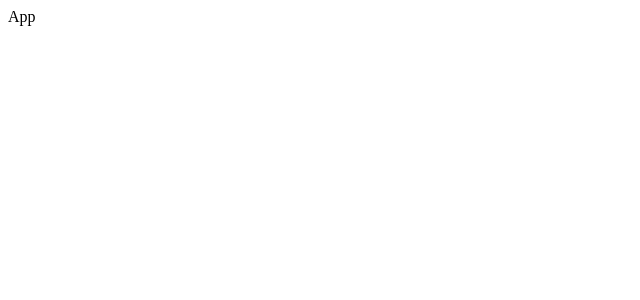
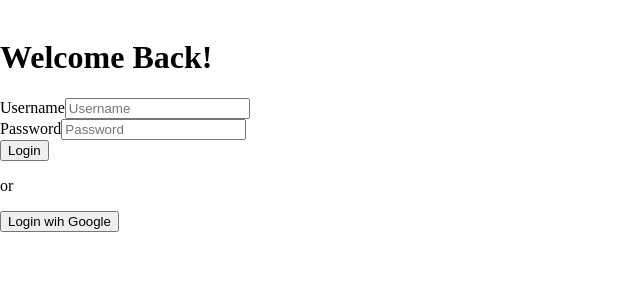
Before and after one commit to Umit-Ulusoy/BookConnect, a React (Vite) app in the folder client/: page / in a window 1280 px wide. Shown: the top 300 px of the page, without its empty margins (0-640 px from the left). Built offline with nearby package versions, Linux system fonts and the light colour scheme.

Commit message:
Add login page layout

```diff
--- a/client/src/App.jsx
+++ b/client/src/App.jsx
@@ -1,9 +1,14 @@
-import React from 'react'
+import React from "react";
+import Login from "./pages/Login";
 
-const App = () => {
+function App() {
   return (
-    <div>App</div>
-  )
+    <div>
+      <Login />
+    </div>
+
+
+  );
 }
 
-export default App
+export default App;
--- a/client/src/index.css
+++ b/client/src/index.css
@@ -0,0 +1,5 @@
+body{
+    margin: 0;
+    padding: 0;
+    box-sizing: border-box;
+}
--- /dev/null
+++ b/client/src/pages/Login.jsx
@@ -0,0 +1,36 @@
+
+const Login = () => {
+  return (
+    <div className="login-container" style={{width:"100vw", height:"100vh"}}>
+         <img />
+          <div>
+          <h1>Welcome Back!</h1>
+            <label htmlFor="username">Username</label>
+            <input
+              type="text"
+              id="username"
+              placeholder="Username"
+              aria-label="Username"
+            />
+          </div>
+          <div>
+            <label htmlFor="password">Password</label>
+            <input
+              type="password"
+              id="password"
+              placeholder="Password"
+              aria-label="Password"
+            />
+          </div>
+          <div>
+          <button aria-label="Login">
+            Login
+          </button>
+          <p>or</p>
+          <button aria-label="Login with Google">Login wih Google</button>
+          </div>
+        </div>
+      );
+    };
+
+  export default Login
```
